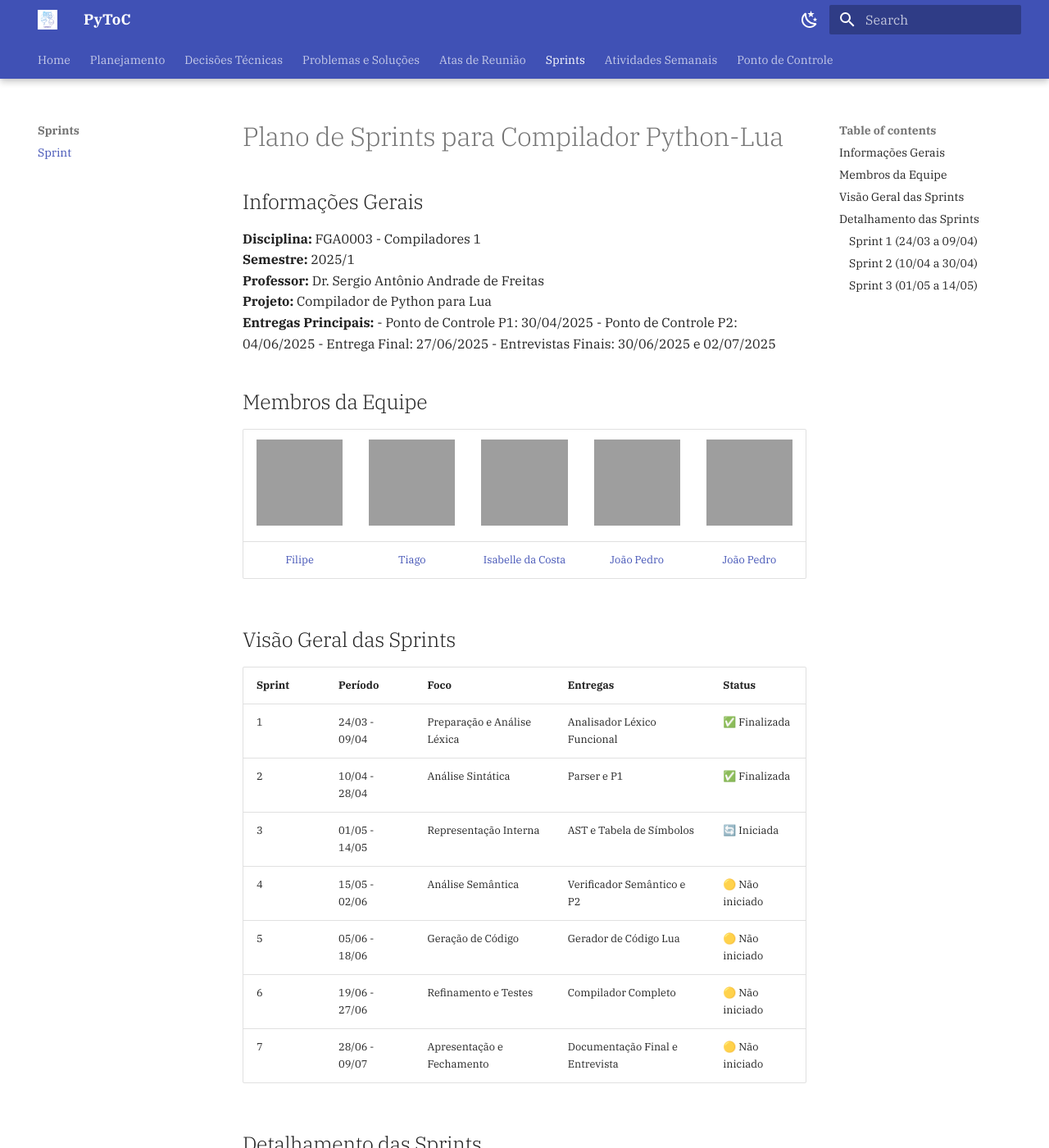
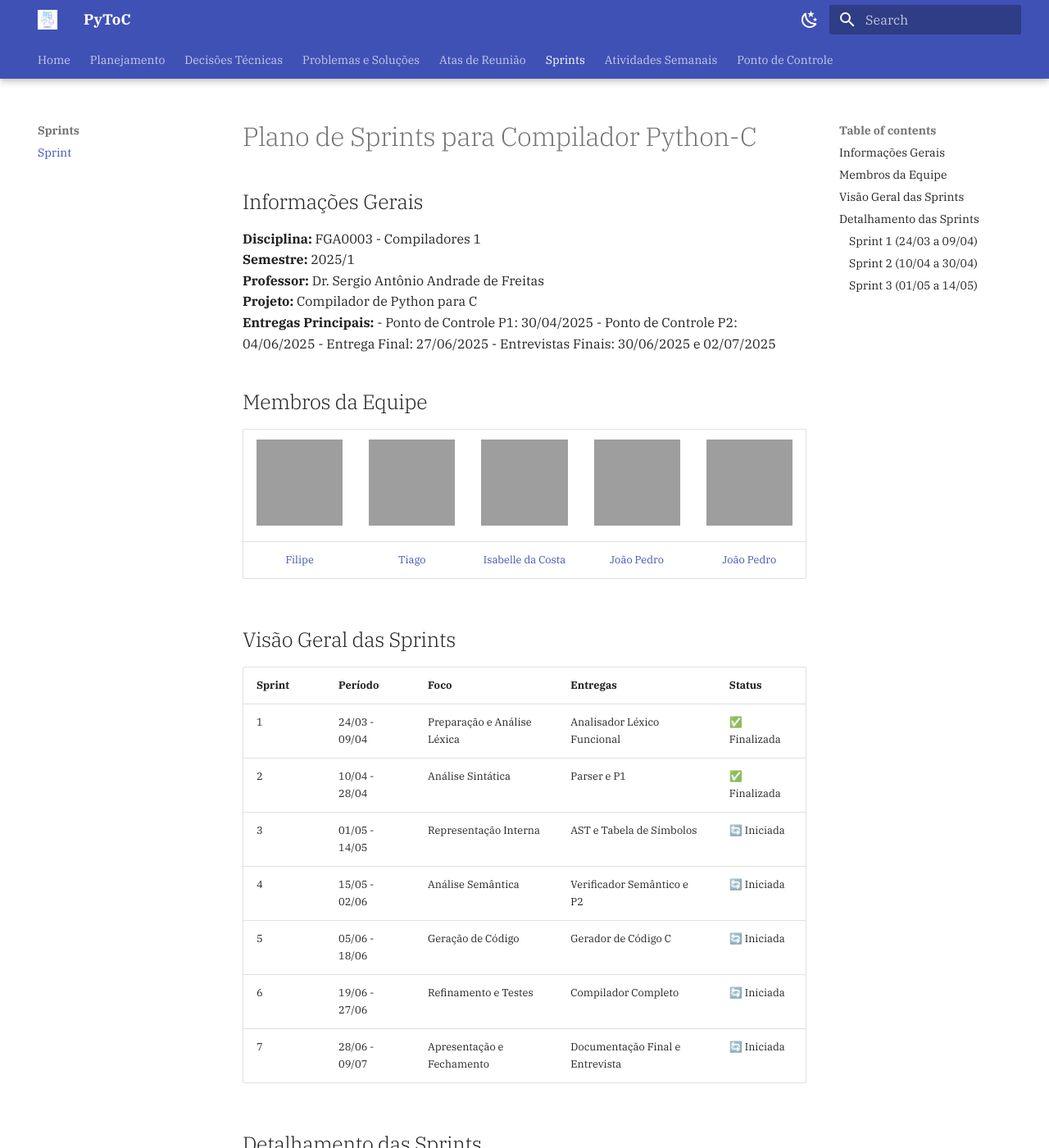
Before and after one commit to Tiago1604/compiladores_14, an MkDocs documentation site: the page built from docs/sprints/sprint.md, in a window 1280 px wide and 1400 px high, cut to the strip 0-1400 px from the top of the window. Shown: the whole strip at 82% size. Built offline with MkDocs 1.6.1 and Material for MkDocs 9.7.7, drawn with Linux system fonts in a browser that asks for light colours; grey boxes are pictures that could not be loaded.

Commit message:
docs:atualizando

```diff
--- a/docs/sprints/sprint.md
+++ b/docs/sprints/sprint.md
@@ -1,10 +1,10 @@
-# Plano de Sprints para Compilador Python-Lua
+# Plano de Sprints para Compilador Python-C
 ## Informações Gerais
 
 **Disciplina:** FGA0003 - Compiladores 1
 **Semestre:** 2025/1
 **Professor:** Dr. Sergio Antônio Andrade de Freitas
-**Projeto:** Compilador de Python para Lua
+**Projeto:** Compilador de Python para C
 **Entregas Principais:**
 - Ponto de Controle P1: 30/04/2025
 - Ponto de Controle P2: 04/06/2025
@@ -23,10 +23,10 @@
 | 1 | 24/03 - 09/04 | Preparação e Análise Léxica | Analisador Léxico Funcional | ✅ Finalizada |
 | 2 | 10/04 - 28/04 | Análise Sintática | Parser e P1 | ✅ Finalizada |
 | 3 | 01/05 - 14/05 | Representação Interna | AST e Tabela de Símbolos | 🔄 Iniciada |
-| 4 | 15/05 - 02/06 | Análise Semântica | Verificador Semântico e P2 | 🟡 Não iniciado |
-| 5 | 05/06 - 18/06 | Geração de Código | Gerador de Código Lua | 🟡 Não iniciado |
-| 6 | 19/06 - 27/06 | Refinamento e Testes | Compilador Completo | 🟡 Não iniciado |
-| 7 | 28/06 - 09/07 | Apresentação e Fechamento | Documentação Final e Entrevista | 🟡 Não iniciado |
+| 4 | 15/05 - 02/06 | Análise Semântica | Verificador Semântico e P2 | 🔄 Iniciada |
+| 5 | 05/06 - 18/06 | Geração de Código | Gerador de Código C | 🔄 Iniciada |
+| 6 | 19/06 - 27/06 | Refinamento e Testes | Compilador Completo | 🔄 Iniciada |
+| 7 | 28/06 - 09/07 | Apresentação e Fechamento | Documentação Final e Entrevista | 🔄 Iniciada |
 
 ## Detalhamento das Sprints
 
```
